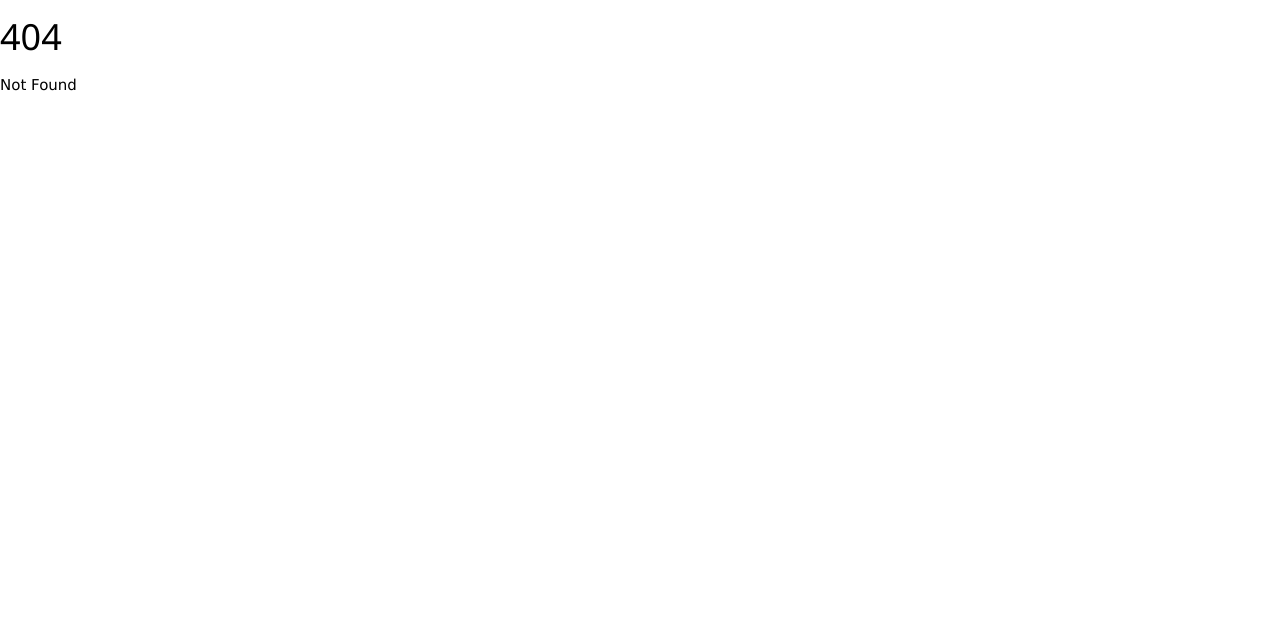
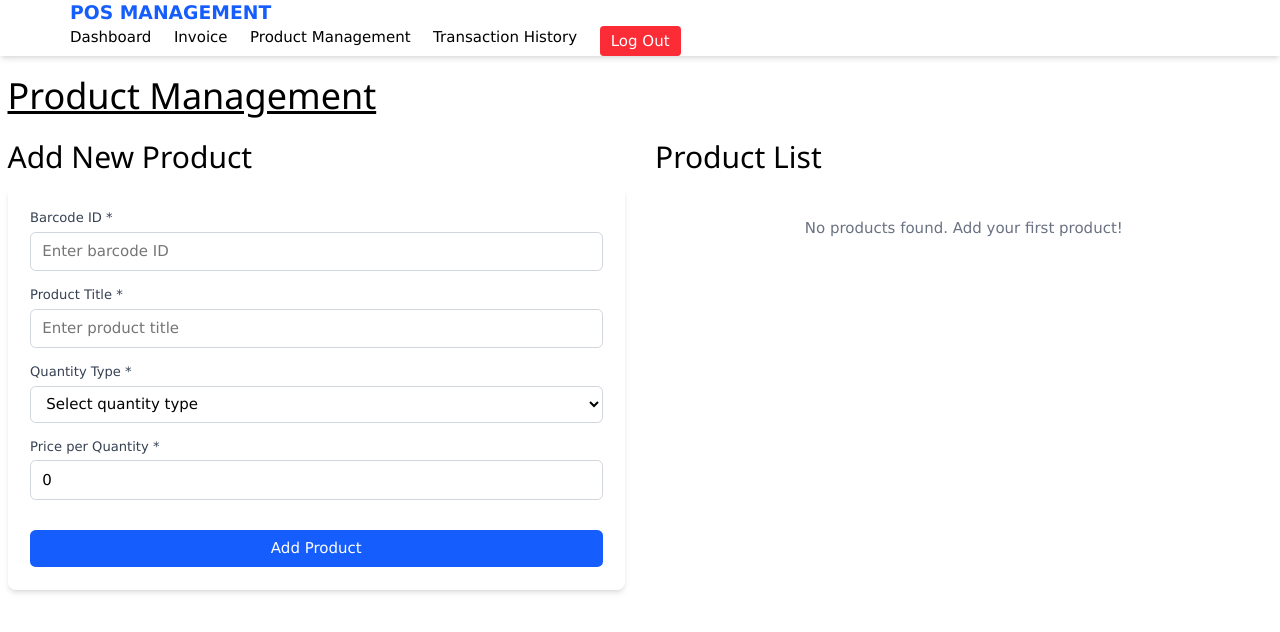
Before and after one commit to mmfajri/pos_web_app_sv, a SvelteKit app: page /product in a window 1280 px wide. Before the commit this address had no page. Shown: the top 632 px of the page. Built offline with nearby package versions, Linux system fonts and the light colour scheme.

Commit message:
feat : add product management menu

```diff
--- /dev/null
+++ b/src/routes/product/+page.svelte
@@ -0,0 +1,260 @@
+<script lang="ts">
+  import Navbar from "$lib/components/Navbar.svelte";
+  import { logout } from "$lib/utils/logout";
+  import { goto } from "$app/navigation";
+  import { onMount } from "svelte";
+
+  // Product interface
+  interface Product {
+    id?: number;
+    barcodeID: string;
+    title: string;
+    quantityType: string;
+    pricePerQty: number;
+  }
+
+  // Form data
+  let formData: Product = {
+    barcodeID: "",
+    title: "",
+    quantityType: "",
+    pricePerQty: 0,
+  };
+
+  // Product list
+  let products: Product[] = [];
+  let editingId: number | null = null;
+
+  // Load products from localStorage or API
+  onMount(() => {
+    const savedProducts = localStorage.getItem("products");
+    if (savedProducts) {
+      products = JSON.parse(savedProducts);
+    }
+  });
+
+  // Save products to localStorage
+  function saveProducts() {
+    localStorage.setItem("products", JSON.stringify(products));
+  }
+
+  // Handle form submission
+  function handleSubmit(event: Event) {
+    event.preventDefault();
+
+    if (editingId !== null) {
+      // Update existing product
+      const index = products.findIndex((p) => p.id === editingId);
+      if (index !== -1) {
+        products[index] = { ...formData, id: editingId };
+      }
+      editingId = null;
+    } else {
+      // Add new product
+      const newProduct: Product = {
+        ...formData,
+        id: Date.now(), // Simple ID generation
+      };
+      products = [...products, newProduct];
+    }
+
+    saveProducts();
+    resetForm();
+  }
+
+  // Edit product
+  function editProduct(product: Product) {
+    formData = { ...product };
+    editingId = product.id!;
+  }
+
+  // Delete product
+  function deleteProduct(id: number) {
+    if (confirm("Are you sure you want to delete this product?")) {
+      products = products.filter((p) => p.id !== id);
+      saveProducts();
+    }
+  }
+
+  // Reset form
+  function resetForm() {
+    formData = {
+      barcodeID: "",
+      title: "",
+      quantityType: "",
+      pricePerQty: 0,
+    };
+    editingId = null;
+  }
+
+  // Quantity type options
+  const quantityTypes = ["pcs", "ball", "kg", "gram", "liter", "ml", "pack", "box"];
+</script>
+
+<Navbar onLogout={logout}></Navbar>
+
+<main class="p-2">
+  <!-- Title -->
+  <h1 class="text-3xl font-bold underline mb-6">Product Management</h1>
+
+  <!-- Main Page - split into two sections vertically -->
+  <div class="flex flex-col lg:flex-row gap-8">
+    <!-- Left Section - Form Input -->
+    <div class="flex-1">
+      <h2 class="text-2xl font-semibold mb-4">
+        {editingId ? "Edit Product" : "Add New Product"}
+      </h2>
+
+      <form on:submit={handleSubmit} class="space-y-4 bg-white p-6 rounded-lg shadow-md">
+        <!-- Barcode ID -->
+        <div>
+          <label for="barcodeID" class="block text-sm font-medium text-gray-700 mb-1">Barcode ID *</label>
+          <input
+            id="barcodeID"
+            type="text"
+            bind:value={formData.barcodeID}
+            required
+            class="w-full px-3 py-2 border border-gray-300 rounded-md focus:outline-none focus:ring-2 focus:ring-blue-500"
+            placeholder="Enter barcode ID"
+          />
+        </div>
+
+        <!-- Title Product -->
+        <div>
+          <label for="title" class="block text-sm font-medium text-gray-700 mb-1">Product Title *</label>
+          <input
+            id="title"
+            type="text"
+            bind:value={formData.title}
+            required
+            class="w-full px-3 py-2 border border-gray-300 rounded-md focus:outline-none focus:ring-2 focus:ring-blue-500"
+            placeholder="Enter product title"
+          />
+        </div>
+
+        <!-- Quantity Type -->
+        <div>
+          <label for="quantityType" class="block text-sm font-medium text-gray-700 mb-1">Quantity Type *</label>
+          <select
+            id="quantityType"
+            bind:value={formData.quantityType}
+            required
+            class="w-full px-3 py-2 border border-gray-300 rounded-md focus:outline-none focus:ring-2 focus:ring-blue-500"
+          >
+            <option value="">Select quantity type</option>
+            {#each quantityTypes as type}
+              <option value={type}>{type}</option>
+            {/each}
+          </select>
+        </div>
+
+        <!-- Price per Quantity -->
+        <div>
+          <label for="pricePerQty" class="block text-sm font-medium text-gray-700 mb-1">Price per Quantity *</label>
+          <input
+            id="pricePerQty"
+            type="number"
+            bind:value={formData.pricePerQty}
+            required
+            min="0"
+            step="0.01"
+            class="w-full px-3 py-2 border border-gray-300 rounded-md focus:outline-none focus:ring-2 focus:ring-blue-500"
+            placeholder="0.00"
+          />
+        </div>
+
+        <!-- Form Buttons -->
+        <div class="flex gap-2 pt-4">
+          <button
+            type="submit"
+            class="flex-1 bg-blue-600 text-white py-2 px-4 rounded-md hover:bg-blue-700 focus:outline-none focus:ring-2 focus:ring-blue-500"
+          >
+            {editingId ? "Update Product" : "Add Product"}
+          </button>
+
+          {#if editingId}
+            <button
+              type="button"
+              on:click={resetForm}
+              class="px-4 py-2 border border-gray-300 rounded-md hover:bg-gray-50 focus:outline-none focus:ring-2 focus:ring-gray-500"
+            >
+              Cancel
+            </button>
+          {/if}
+        </div>
+      </form>
+    </div>
+
+    <!-- Right Section - Product List -->
+    <div class="flex-1">
+      <h2 class="text-2xl font-semibold mb-4">Product List</h2>
+
+      {#if products.length === 0}
+        <div class="text-center py-8 text-gray-500">No products found. Add your first product!</div>
+      {:else}
+        <div class="bg-white rounded-lg shadow-md overflow-hidden">
+          <table class="w-full">
+            <thead class="bg-gray-50">
+              <tr>
+                <th class="px-4 py-3 text-left text-xs font-medium text-gray-500 uppercase tracking-wider">
+                  Barcode ID
+                </th>
+                <th class="px-4 py-3 text-left text-xs font-medium text-gray-500 uppercase tracking-wider">
+                  Product Title
+                </th>
+                <th class="px-4 py-3 text-left text-xs font-medium text-gray-500 uppercase tracking-wider">
+                  Quantity Type
+                </th>
+                <th class="px-4 py-3 text-left text-xs font-medium text-gray-500 uppercase tracking-wider">Price</th>
+                <th class="px-4 py-3 text-left text-xs font-medium text-gray-500 uppercase tracking-wider">Actions</th>
+              </tr>
+            </thead>
+            <tbody class="divide-y divide-gray-200">
+              {#each products as product (product.id)}
+                <tr class="hover:bg-gray-50">
+                  <td class="px-4 py-3 text-sm text-gray-900">
+                    {product.barcodeID}
+                  </td>
+                  <td class="px-4 py-3 text-sm text-gray-900">
+                    {product.title}
+                  </td>
+                  <td class="px-4 py-3 text-sm text-gray-900">
+                    {product.quantityType}
+                  </td>
+                  <td class="px-4 py-3 text-sm text-gray-900">
+                    ${product.pricePerQty.toFixed(2)}
+                  </td>
+                  <td class="px-4 py-3 text-sm">
+                    <div class="flex gap-2">
+                      <button
+                        on:click={() => editProduct(product)}
+                        class="text-blue-600 hover:text-blue-900 font-medium"
+                      >
+                        Edit
+                      </button>
+                      <button
+                        on:click={() => deleteProduct(product.id!)}
+                        class="text-red-600 hover:text-red-900 font-medium"
+                      >
+                        Delete
+                      </button>
+                    </div>
+                  </td>
+                </tr>
+              {/each}
+            </tbody>
+          </table>
+        </div>
+      {/if}
+    </div>
+  </div>
+</main>
+
+<style>
+  /* Additional styling if needed */
+  input:focus,
+  select:focus {
+    outline: none;
+    ring: 2px;
+  }
+</style>
```
